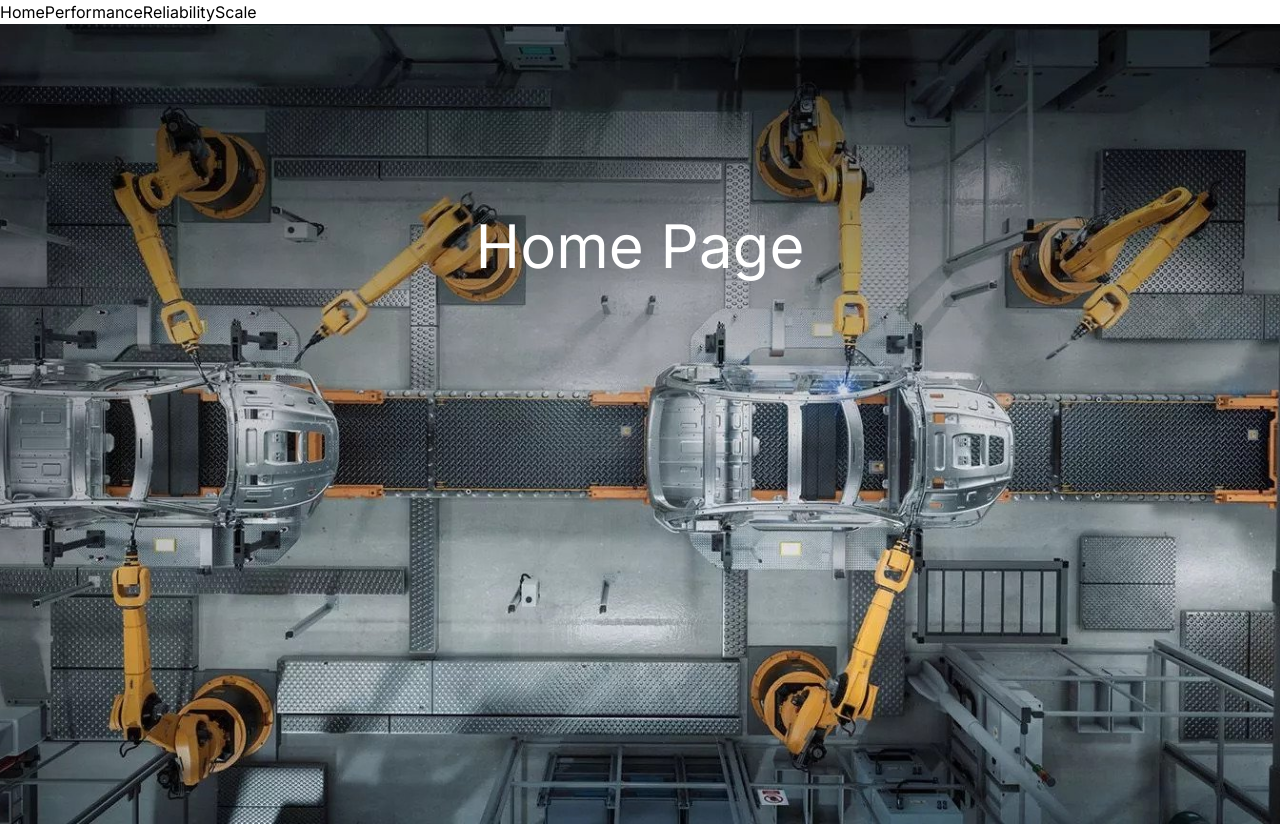
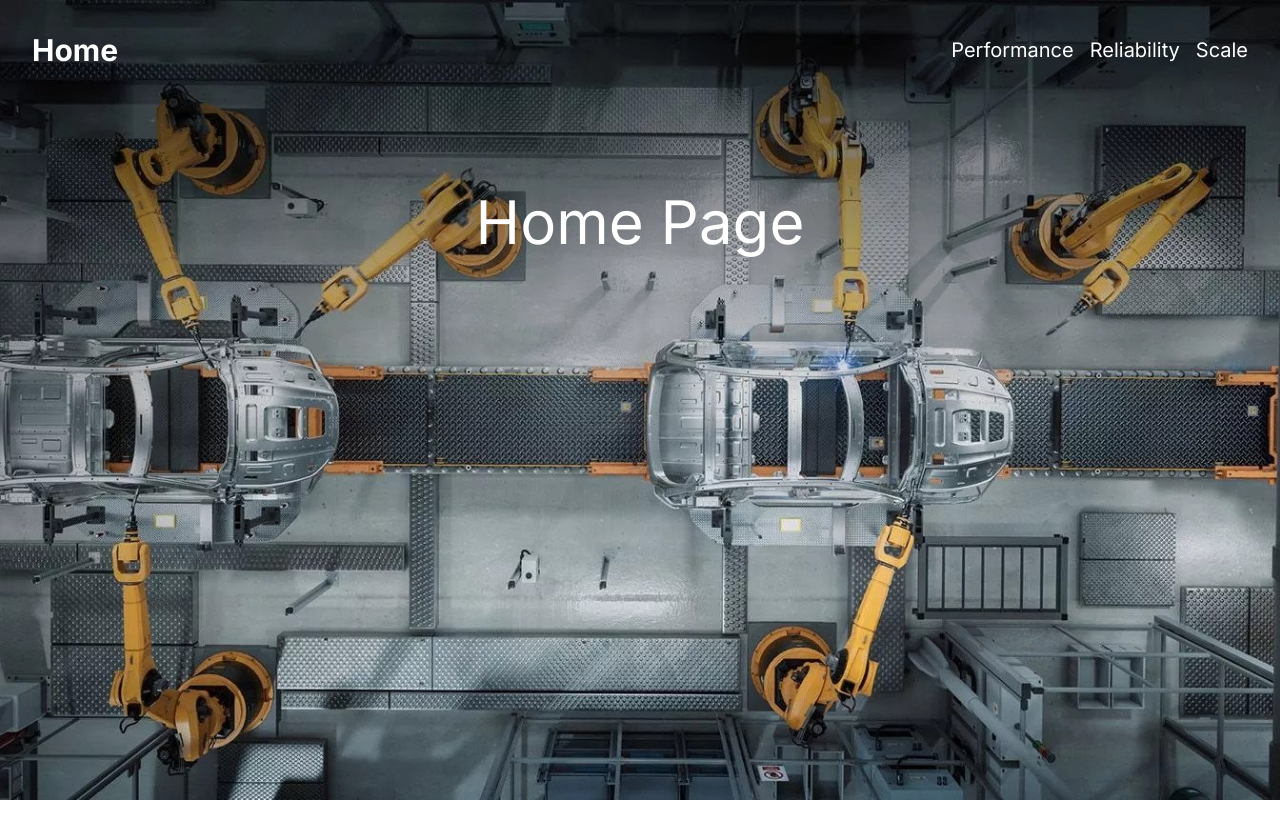
Before and after one commit to bournecreative/build-with-next, a Next.js app: page / in a window 1280 px wide. After the commit the page ends 800 px from the top, so only its background shows below. Built offline with nearby package versions, Linux system fonts and the light colour scheme.

Commit message:
wrap header links in nav tag and style header for readability

```diff
--- a/src/components/header.tsx
+++ b/src/components/header.tsx
@@ -2,11 +2,15 @@
 
    export default function Header() {
     return (
-        <div>
-            <Link href="/">Home</Link>
-            <Link href="/performance">Performance</Link>
-            <Link href="/reliability">Reliability</Link>
-            <Link href="/scale">Scale</Link>
+        <div className='w-full absolute text-white z-10'>
+            <nav className='container relative flex flex-wrap items-center justify-between mx-auto p-8'>
+                <Link href="/" className='font-bold text-3xl'>Home</Link>
+                <div className='space-x-4 text-xl'>
+                    <Link href="/performance">Performance</Link>
+                    <Link href="/reliability">Reliability</Link>
+                    <Link href="/scale">Scale</Link>
+                </div>
+            </nav>
         </div>
     )
    }
```
